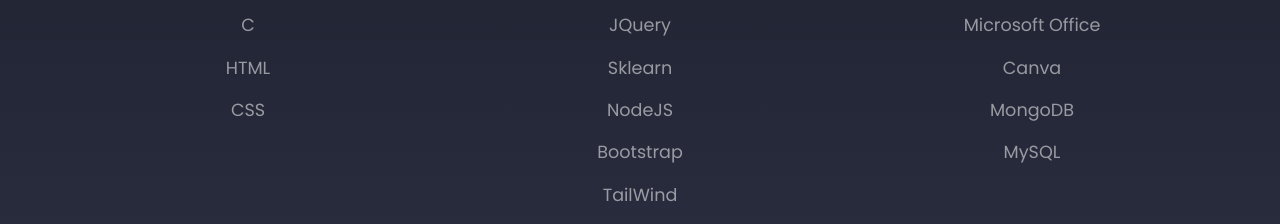
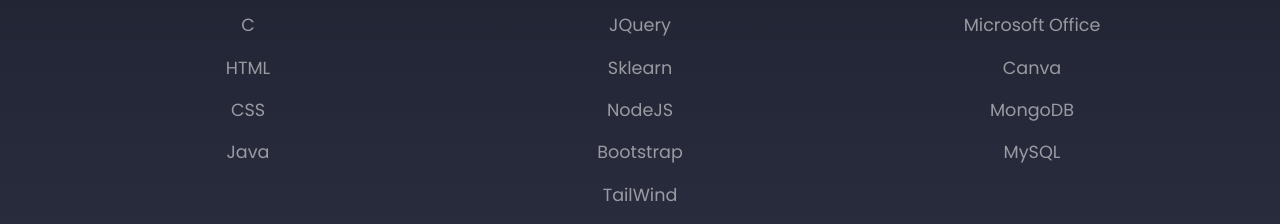
Before and after one commit to shubham22122001/Portfolio, a React (Create React App) app: page / in a window 1280 px wide. Shown: the part 1320-1544 px from the top of the page. Built offline with nearby package versions, Linux system fonts and the light colour scheme; the HTML template or start-up script is replaced by a standard one.

Commit message:
fifth commit

```diff
--- a/src/components/Skills.js
+++ b/src/components/Skills.js
@@ -17,6 +17,8 @@
                                 <li className="list-group-item">C</li>
                                 <li className="list-group-item">HTML</li>
                                 <li className="list-group-item">CSS</li>
+                                <li className="list-group-item">Java</li>
+
                             </ul>
                         </div>
                     </div>
```
